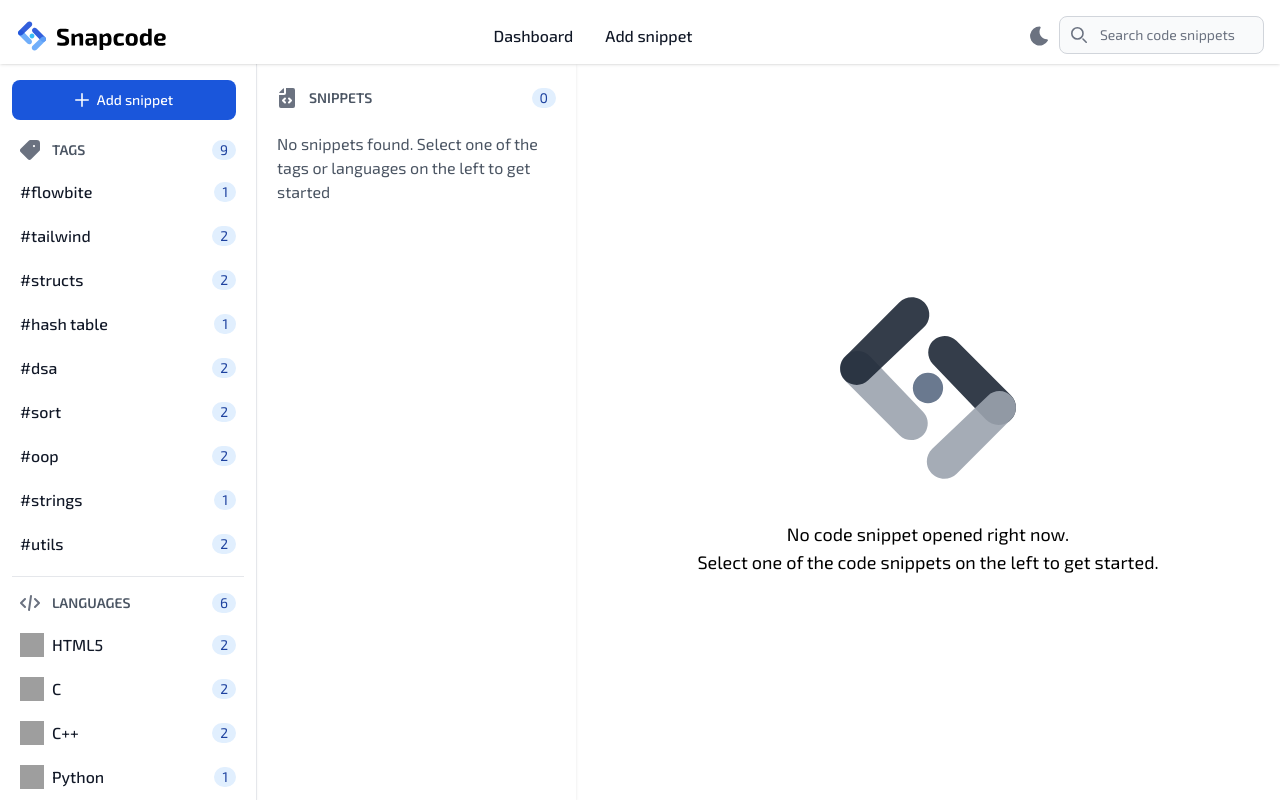
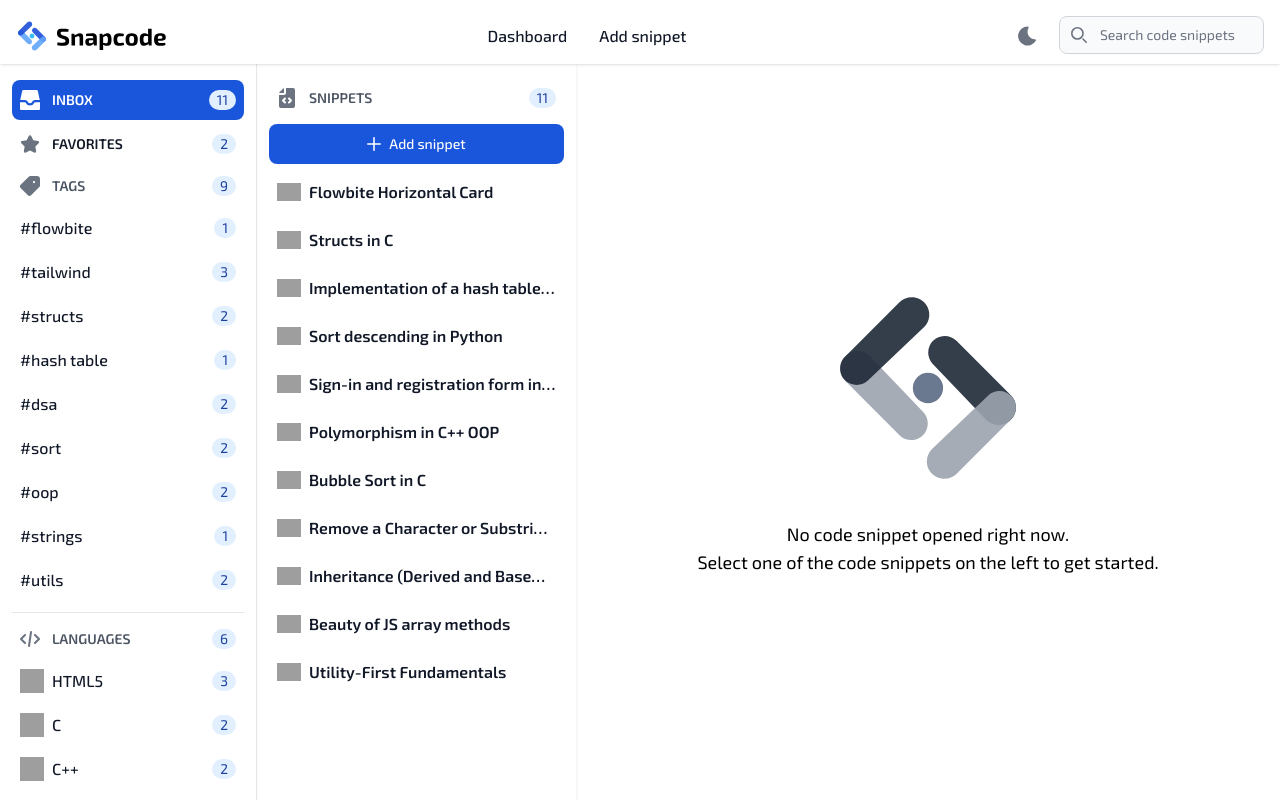
Before and after one commit to alphazero-wd/snapcode, a Flask app: page / in a window 1280 px wide. Run offline with Flask 3, Linux system fonts and the light colour scheme; some libraries are stand-ins or nearby versions; grey boxes are pictures that could not be loaded.

Commit message:
fix dark theme not loaded, add inbox and favorite

```diff
--- a/app.py
+++ b/app.py
@@ -26,16 +26,25 @@ def index():
 
   current_tag = request.args.get('tag', default='')
   current_lang = request.args.get('lang', default='')
+  favorite_only = request.args.get('fav_only', type=bool)
   snippet_id = request.args.get('snippet_id', default='')
-
-  filtered_snippets = [*snippets.get_snippets_by_tag(current_tag),
-                       *snippets.get_snippets_by_lang(current_lang)]
-
+  filtered_snippets = snippets.snippets
+  favorited_snippets = snippets.get_favorited_snippets()
+  if current_tag:
+    filtered_snippets = snippets.get_snippets_by_tag(current_tag)
+    current_lang = ''  # reset language so as not to filter by languages as well
+  elif current_lang:
+    filtered_snippets = snippets.get_snippets_by_lang(current_lang)
+  elif favorite_only:
+    filtered_snippets = favorited_snippets.copy()
   snippet, _ = snippets.find_snippet_by_id(snippet_id)
 
   return render_template("index.html",
                          tags=tags,
                          langs=langs,
+                         favorite_only=favorite_only,
+                         favorited_snippets_count=len(favorited_snippets),
+                         total_snippets_count=len(snippets.snippets),
                          snippets=filtered_snippets,
                          snippet_id=snippet_id,
                          current_tag=current_tag,
@@ -56,7 +65,8 @@ def create_snippet():
       "content": form.content.data,
       "description": form.description.data,
       "lang": form.lang.data,
-      "tags": form.tags.data
+      "tags": form.tags.data,
+      "is_favorite": form.is_favorite.data
   }
   if request.method == 'POST' and form.validate_on_submit():
     snippet = snippets.add_snippet(payload)
@@ -75,14 +85,18 @@ def edit_snippet(id):
       "content": form.content.data,
       "description": form.description.data,
       "lang": form.lang.data,
-      "tags": form.tags.data
+      "tags": form.tags.data,
+      "is_favorite": form.is_favorite.data
   }
   if not snippet:
     return redirect('/404')
+
   if request.method == 'GET':
     form.lang.data = snippet['lang']
     form.description.data = snippet['description']
     form.content.data = snippet['content']
+    form.is_favorite.data = snippet['is_favorite']
+
   if request.method == 'POST' and form.validate_on_submit():
     updated_snippet = snippets.edit_snippet(snippet, index, payload)
     json_file.write_to_file(json.dumps(snippets.snippets))
--- a/forms.py
+++ b/forms.py
@@ -1,5 +1,5 @@
 from flask_wtf import FlaskForm
-from wtforms import StringField, TextAreaField, SelectField, SubmitField
+from wtforms import StringField, TextAreaField, SelectField, SubmitField, BooleanField
 from wtforms.validators import DataRequired, Length
 from lang_convert import langs
 
@@ -10,6 +10,7 @@ class CreateSnippetForm(FlaskForm):
   lang = SelectField('Language', choices=langs, default="Text File")
   tags = StringField('Tags (separated by commas)')
   content = TextAreaField('Paste your snippet here')
+  is_favorite = BooleanField('Mark this snippet as favorite', default=False)
   submit = SubmitField('Add snippet')
 
 
@@ -19,6 +20,7 @@ class EditSnippetForm(FlaskForm):
   lang = SelectField('Language', choices=langs)
   tags = StringField('Tags (separated by commas)')
   content = TextAreaField('Paste your snippet here')
+  is_favorite = BooleanField('Mark this snippet as favorite')
   submit = SubmitField('Edit snippet')
 
 
--- a/static/dist/output.css
+++ b/static/dist/output.css
@@ -1283,6 +1283,19 @@ html,
   margin-right: auto;
 }
 
+.my-3 {
+  margin-top: 0.75rem;
+  margin-bottom: 0.75rem;
+}
+
+.-mt-1 {
+  margin-top: -0.25rem;
+}
+
+.-mt-1\.5 {
+  margin-top: -0.375rem;
+}
+
 .mb-1 {
   margin-bottom: 0.25rem;
 }
@@ -1311,8 +1324,16 @@ html,
   margin-inline-end: 0.5rem;
 }
 
+.me-3 {
+  margin-inline-end: 0.75rem;
+}
+
 .ml-2 {
   margin-left: 0.5rem;
+}
+
+.ms-2 {
+  margin-inline-start: 0.5rem;
 }
 
 .ms-3 {
--- a/static/src/navbar.js
+++ b/static/src/navbar.js
@@ -4,6 +4,15 @@ const themeToggleDarkIcon = document.getElementById("theme-toggle-dark-icon");
 const themeToggleLightIcon = document.getElementById("theme-toggle-light-icon");
 
 if (!sidebar) document.getElementById("sidebar-btn").remove();
+if (
+  localStorage.getItem("color-theme") === "dark" ||
+  (!("color-theme" in localStorage) &&
+    window.matchMedia("(prefers-color-scheme: dark)").matches)
+) {
+  document.documentElement.classList.add("dark");
+} else {
+  document.documentElement.classList.remove("dark");
+}
 // Change the icons inside the button based on previous settings
 if (
   localStorage.getItem("color-theme") === "dark" ||
--- a/tailwind.config.js
+++ b/tailwind.config.js
@@ -1,5 +1,6 @@
 /** @type {import('tailwindcss').Config} */
 module.exports = {
+  darkMode: "class",
   content: [
     "./templates/**/*.html",
     "./static/src/**/*.js",
--- a/templates/index.html
+++ b/templates/index.html
@@ -12,29 +12,61 @@ title %} {% if snippet %} {{ snippet.title }} {% elif current_tag %}
   <div
     class="h-full min-w-64 px-3 shadow py-4 overflow-y-auto dark:bg-gray-800"
   >
+    <!-- tags -->
+    <ul class="space-y-1">
+      <li>
         <a
-      href="{{url_for('create_snippet')}}"
-      class="text-white mb-3 flex justify-center bg-blue-700 hover:bg-blue-800 focus:ring-4 focus:outline-none focus:ring-blue-300 font-medium rounded-lg text-sm px-5 py-2.5 text-center items-center me-2 dark:bg-blue-600 dark:hover:bg-blue-700 dark:focus:ring-blue-800"
+          href="{{ url_for('index') }}"
+          class="flex text-sm rounded-lg items-center px-2 py-2.5 {% if current_tag or current_lang or favorite_only %} text-gray-900 dark:text-white hover:bg-gray-100 dark:hover:bg-gray-700 group {% else %} text-white bg-blue-700 {% endif %}"
         >
           <svg
-        class="w-3.5 h-3.5 me-2"
+            class="flex-shrink-0 w-5 h-5 {% if current_tag or current_lang or favorite_only%}dark:text-gray-400 group-hover:text-gray-900 dark:group-hover:text-white text-gray-500 {% else %} text-white {% endif %} transition duration-75"
             aria-hidden="true"
             xmlns="http://www.w3.org/2000/svg"
-        fill="none"
+            fill="currentColor"
             viewBox="0 0 18 18"
           >
             <path
-          stroke="currentColor"
-          stroke-linecap="round"
-          stroke-linejoin="round"
-          stroke-width="2"
-          d="M9 1v16M1 9h16"
+              d="M1 18h16a1 1 0 0 0 1-1v-6h-4.439a.99.99 0 0 0-.908.6 3.978 3.978 0 0 1-7.306 0 .99.99 0 0 0-.908-.6H0v6a1 1 0 0 0 1 1Z"
+            />
+            <path
+              d="M4.439 9a2.99 2.99 0 0 1 2.742 1.8 1.977 1.977 0 0 0 3.638 0A2.99 2.99 0 0 1 13.561 9H17.8L15.977.783A1 1 0 0 0 15 0H3a1 1 0 0 0-.977.783L.2 9h4.239Z"
             />
           </svg>
-      Add snippet
+          <span class="flex-1 ms-3 whitespace-nowrap uppercase font-semibold"
+            >Inbox</span
+          >
+          <span
+            class="inline-flex items-center justify-center px-2 ms-3 text-sm text-blue-800 bg-blue-100 rounded-full dark:bg-blue-900 dark:text-blue-300"
+            >{{ total_snippets_count }}</span
+          >
         </a>
-    <!-- tags -->
-    <ul class="space-y-1">
+      </li>
+      <li>
+        <a
+          href="{{ url_for('index', fav_only=True) }}"
+          class="flex text-sm rounded-lg items-center px-2 py-2.5 {% if not favorite_only %} text-gray-900 dark:text-white hover:bg-gray-100 dark:hover:bg-gray-700 group {% else %} text-white bg-blue-700 {% endif %}"
+        >
+          <svg
+            class="flex-shrink-0 w-5 h-5 {% if not favorite_only %}dark:text-gray-400 group-hover:text-gray-900 dark:group-hover:text-white text-gray-500 {% else %} text-white {% endif %} transition duration-75"
+            aria-hidden="true"
+            xmlns="http://www.w3.org/2000/svg"
+            fill="currentColor"
+            viewBox="0 0 22 20"
+          >
+            <path
+              d="M20.924 7.625a1.523 1.523 0 0 0-1.238-1.044l-5.051-.734-2.259-4.577a1.534 1.534 0 0 0-2.752 0L7.365 5.847l-5.051.734A1.535 1.535 0 0 0 1.463 9.2l3.656 3.563-.863 5.031a1.532 1.532 0 0 0 2.226 1.616L11 17.033l4.518 2.375a1.534 1.534 0 0 0 2.226-1.617l-.863-5.03L20.537 9.2a1.523 1.523 0 0 0 .387-1.575Z"
+            />
+          </svg>
+          <span class="flex-1 ms-3 whitespace-nowrap uppercase font-semibold"
+            >Favorites</span
+          >
+          <span
+            class="inline-flex items-center justify-center px-2 ms-3 text-sm text-blue-800 bg-blue-100 rounded-full dark:bg-blue-900 dark:text-blue-300"
+            >{{ favorited_snippets_count }}</span
+          >
+        </a>
+      </li>
       <li>
         <span
           class="flex text-sm p-2 items-center text-gray-600 rounded-lg dark:text-white"
@@ -63,7 +95,7 @@ title %} {% if snippet %} {{ snippet.title }} {% elif current_tag %}
       <li>
         <a
           href="{{ url_for('index', tag=tag) }}"
-          class="flex rounded-lg items-center p-2 {% if tag != current_tag %} text-gray-900 dark:text-white hover:bg-gray-100 dark:hover:bg-gray-700 group {% else %} text-white bg-blue-700 {% endif %}"
+          class="flex rounded-lg items-center p-2 {% if tag != current_tag or current_lang or favorite_only %} text-gray-900 dark:text-white hover:bg-gray-100 dark:hover:bg-gray-700 group {% else %} text-white bg-blue-700 {% endif %}"
         >
           <span class="flex-1 whitespace-nowrap font-medium">#{{ tag }}</span>
           <span
@@ -112,7 +144,7 @@ title %} {% if snippet %} {{ snippet.title }} {% elif current_tag %}
       <li>
         <a
           href="{{ url_for('index', lang=lang) }}"
-          class="flex rounded-lg items-center p-2 {% if lang != current_lang %} text-gray-900 dark:text-white hover:bg-gray-100 dark:hover:bg-gray-700 group {% else %} text-white bg-blue-700 {% endif %}"
+          class="flex rounded-lg items-center p-2 {% if lang != current_lang or current_tag or favorite_only %} text-gray-900 dark:text-white hover:bg-gray-100 dark:hover:bg-gray-700 group {% else %} text-white bg-blue-700 {% endif %}"
         >
           <div class="flex-1 flex gap-x-2">
             {{render_lang_logo(convert_to_lang_logo(lang), 24)}}
@@ -160,16 +192,36 @@ title %} {% if snippet %} {{ snippet.title }} {% elif current_tag %}
             >{{ snippets|length }}</span
           >
         </span>
+        <a
+          href="{{url_for('create_snippet')}}"
+          class="text-white my-3 flex justify-center bg-blue-700 hover:bg-blue-800 focus:ring-4 focus:outline-none focus:ring-blue-300 font-medium rounded-lg text-sm px-5 py-2.5 text-center items-center dark:bg-blue-600 dark:hover:bg-blue-700 dark:focus:ring-blue-800"
+        >
+          <svg
+            class="w-3.5 h-3.5 me-2"
+            aria-hidden="true"
+            xmlns="http://www.w3.org/2000/svg"
+            fill="none"
+            viewBox="0 0 18 18"
+          >
+            <path
+              stroke="currentColor"
+              stroke-linecap="round"
+              stroke-linejoin="round"
+              stroke-width="2"
+              d="M9 1v16M1 9h16"
+            />
+          </svg>
+          Add snippet
+        </a>
         {% if snippets|length == 0 %}
-        <li class="dark:text-gray-300 p-2 text-gray-600">
-          No snippets found. Select one of the tags or languages on the left to
-          get started
+        <li class="dark:text-gray-300 text-center p-2 text-gray-600">
+          No snippets found. Get started by creating one
         </li>
         {% else %} {% for snippet in snippets %}
 
         <li>
           <a
-            href="{{url_for('index', snippet_id=snippet.id, lang=current_lang, tag=current_tag)}}"
+            href="{{url_for('index', snippet_id=snippet.id, fav_only=favorite_only, lang=current_lang, tag=current_tag)}}"
             class="rounded-lg block p-2 {% if snippet.id != snippet_id %} text-gray-900 dark:text-white hover:bg-gray-100 dark:hover:bg-gray-700 group {% else %} text-white bg-blue-700 {% endif %}"
           >
             <div class="flex items-center">
@@ -192,7 +244,28 @@ title %} {% if snippet %} {{ snippet.title }} {% elif current_tag %}
 >
   {% if snippet %}
   <h2 class="text-2xl font-bold text-gray-900 dark:text-white tracking-tight">
-    {{snippet.title}}
+    {{snippet.title}} {% if snippet.is_favorite %}
+    <svg
+      data-tooltip-target="favorite-tooltip"
+      class="inline-block -mt-1.5 ms-2 w-5 h-5 text-yellow-400"
+      aria-hidden="true"
+      xmlns="http://www.w3.org/2000/svg"
+      fill="currentColor"
+      viewBox="0 0 22 20"
+    >
+      <path
+        d="M20.924 7.625a1.523 1.523 0 0 0-1.238-1.044l-5.051-.734-2.259-4.577a1.534 1.534 0 0 0-2.752 0L7.365 5.847l-5.051.734A1.535 1.535 0 0 0 1.463 9.2l3.656 3.563-.863 5.031a1.532 1.532 0 0 0 2.226 1.616L11 17.033l4.518 2.375a1.534 1.534 0 0 0 2.226-1.617l-.863-5.03L20.537 9.2a1.523 1.523 0 0 0 .387-1.575Z"
+      />
+    </svg>
+    <div
+      id="favorite-tooltip"
+      role="tooltip"
+      class="absolute z-10 invisible inline-block px-3 py-2 text-sm font-medium text-white transition-opacity duration-300 bg-gray-900 rounded-lg shadow-sm opacity-0 tooltip dark:bg-gray-700"
+    >
+      Favorited
+      <div class="tooltip-arrow" data-popper-arrow></div>
+    </div>
+    {% endif %}
   </h2>
   <p class="text-gray-600 whitespace-pre-line dark:text-gray-200">
     {% if snippet.description %} {{ snippet.description }} {% else %}
```
Also changed, not shown: other parts of static/dist/output.css (+42 -12 lines), data.json (+1 -1 lines), snippets.py (+11 -6 lines), templates/create.html (+7 -0 lines), templates/edit.html (+7 -0 lines). Lines whose indentation alone changed are shown as unchanged.
